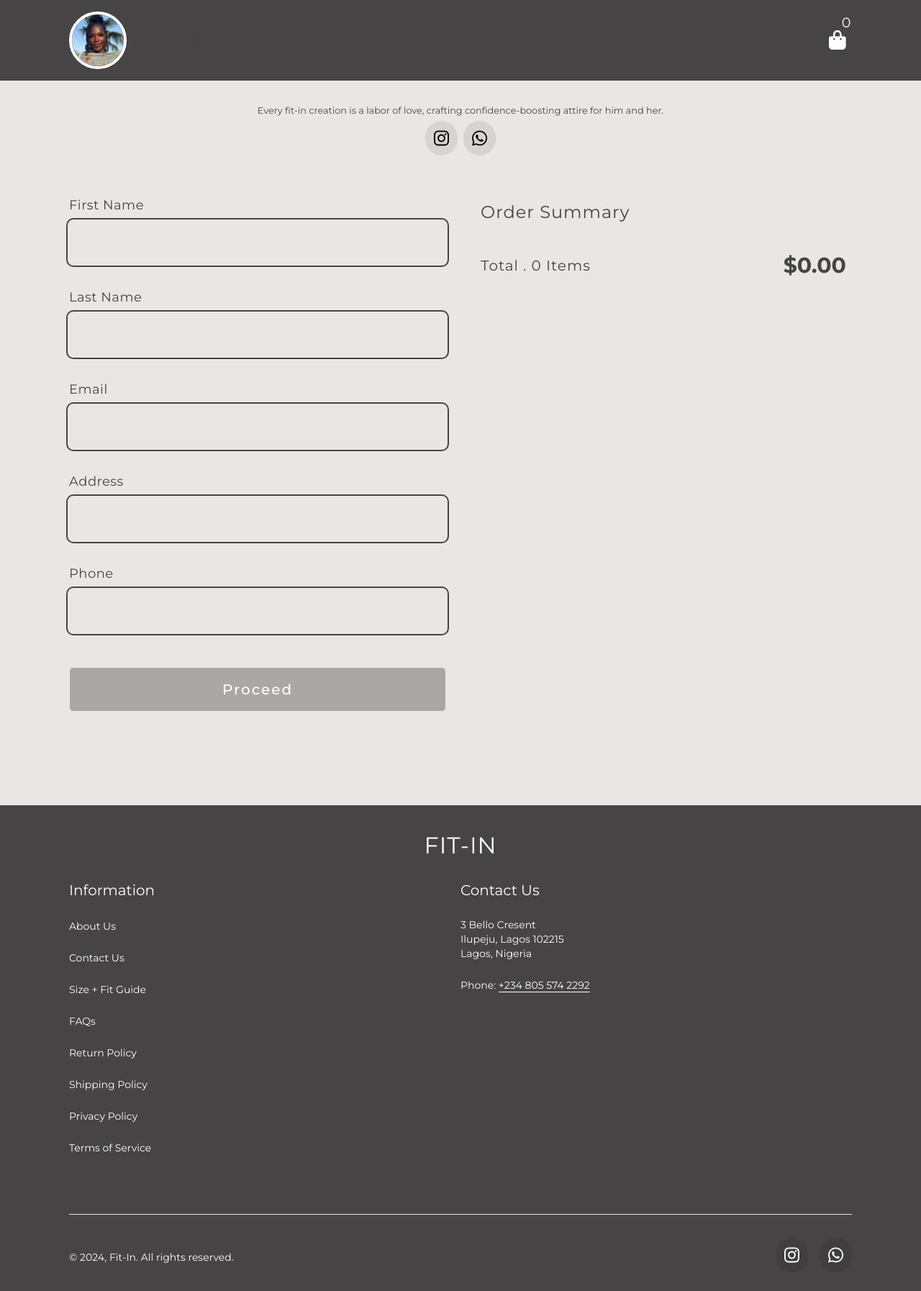
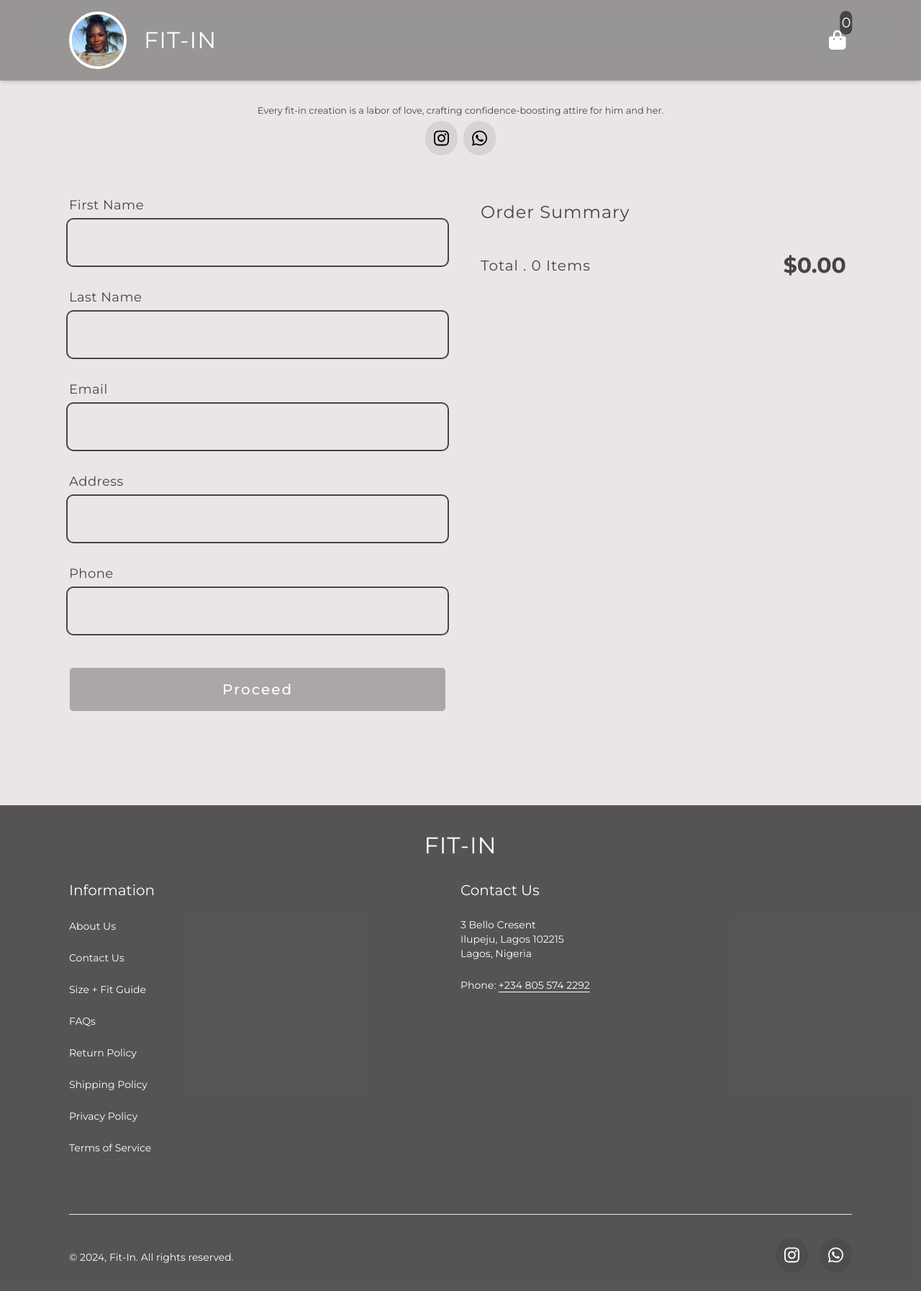
Before and after one commit to Udeme01/contextAPI-useReducer---BB, a React (Vite) app: page /checkout in a window 1280 px wide. Shown: the top 1794 px of the page at 72% size. Built offline with nearby package versions, Linux system fonts and the light colour scheme; no server answers.

Commit message:
ui update

```diff
--- a/src/components/Footer.jsx
+++ b/src/components/Footer.jsx
@@ -6,7 +6,7 @@ import { Link } from "react-router-dom";
 
 const Footer = () => {
   return (
-    <footer className="mt-16 bg-[#464444] text-[#fff]">
+    <footer className="mt-16 bg-[#464444] text-[#fff] bg-opacity-90">
       <section className="flex flex-col py-8 w-[85%] mx-auto xl:max-w-7xl xl:mx-auto">
         <h1 className="text-[#fff]">fit-in</h1>
         <section className="grid sm:grid-cols-2">
--- a/src/components/Header.jsx
+++ b/src/components/Header.jsx
@@ -71,7 +71,7 @@ export default function Header() {
   return (
     <>
       <CartModal ref={modal} title="Your Cart" actions={modalActions} />
-      <header className="bg-[#464444] sticky top-0 z-50">
+      <header className="bg-[#464444] sticky top-0 z-50 backdrop-blur-md bg-opacity-50 shadow-md">
         <section
           id="main-header"
           className="flex items-center justify-between w-[85%] mx-auto xl:max-w-7xl xl:mx-auto"
@@ -112,7 +112,7 @@ export default function Header() {
                 alt="Elegant model"
                 className="rounded-full h-20 object-cover border-4 border-[#fff]"
               />
-              <h1 className="hidden md:block">fit-in</h1>
+              <h1 className="hidden md:block text-[#fff]">fit-in</h1>
             </Link>
             {/* work on search feature later... */}
             {/* <p>
```
